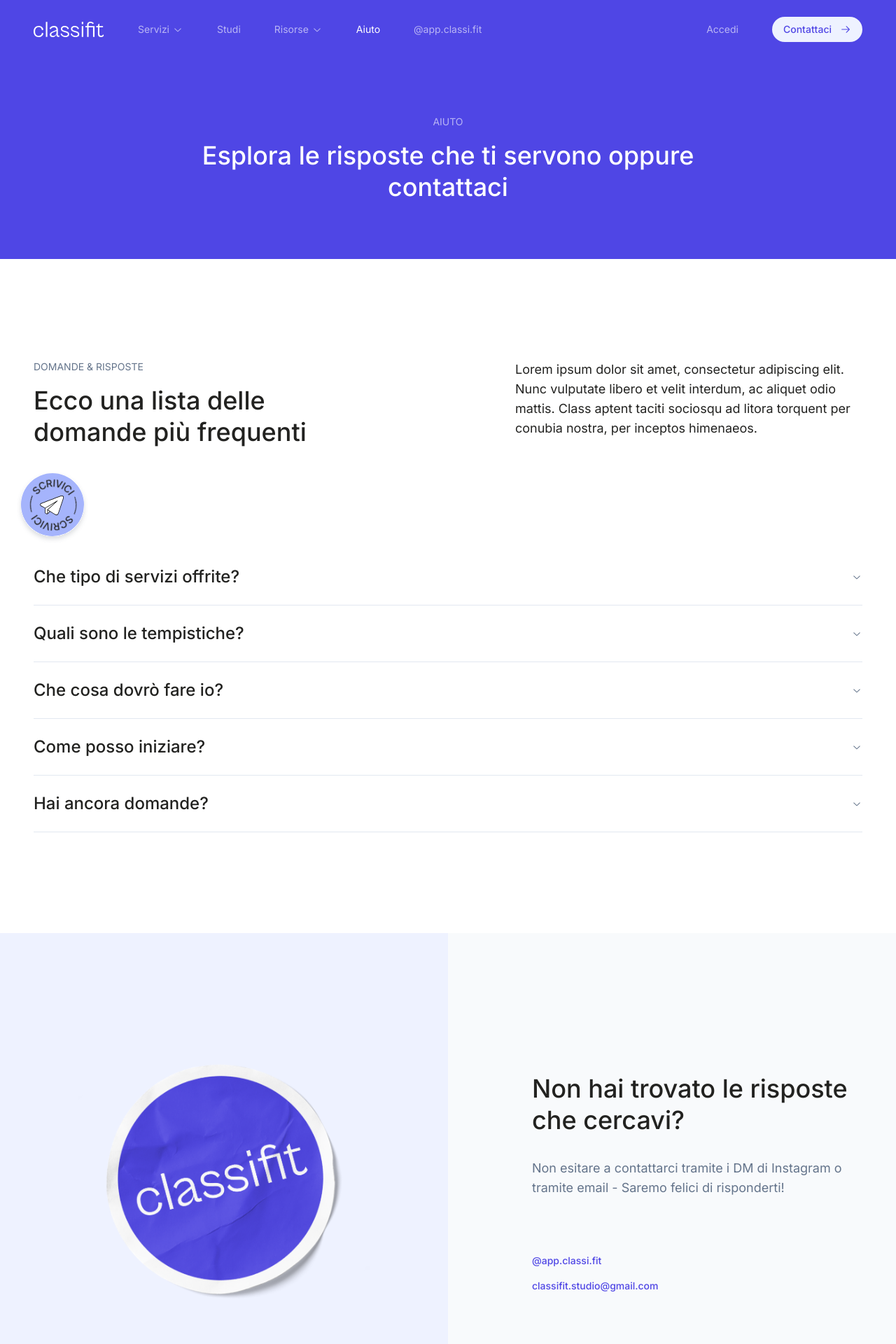
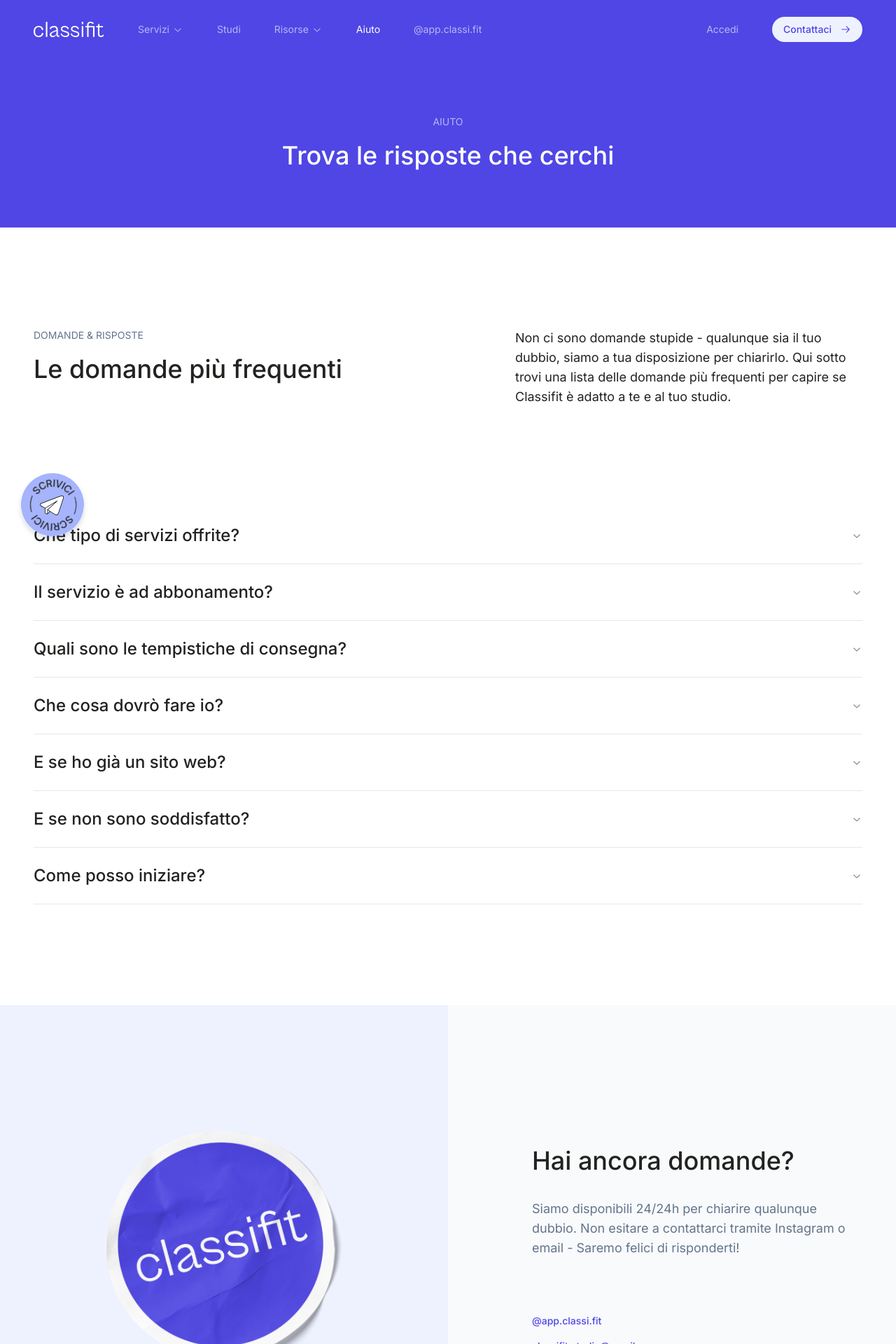
Before and after one commit to classifit/classifit-website, a Next.js app: page /aiuto in a window 1280 px wide. Shown: the top 1920 px of the page at 70% size. Built offline with nearby package versions, Linux system fonts and the light colour scheme.

Commit message:
help copy

```diff
--- a/app/aiuto/page.tsx
+++ b/app/aiuto/page.tsx
@@ -7,70 +7,118 @@
   AccordionItem,
   AccordionTrigger,
 } from "@/components/ui/accordion";
+import { Button } from "@/components/ui/button";
+import Link from "next/link";
 
 export default function Help() {
   return (
     <>
-      <PageTitle
-        subtitle="Aiuto"
-        title="Esplora le risposte che ti servono oppure contattaci"
-      />
+      <PageTitle subtitle="Aiuto" title="Trova le risposte che cerchi" />
       <Paragraph
         cta={false}
         subtitle
         subtitleText="Domande & Risposte"
-        title="Ecco una lista delle domande più frequenti"
-        body="Lorem ipsum dolor sit amet, consectetur adipiscing elit. Nunc vulputate libero et velit interdum, ac aliquet odio mattis. Class aptent taciti sociosqu ad litora torquent per conubia nostra, per inceptos himenaeos."
+        title="Le domande più frequenti"
+        body="Non ci sono domande stupide - qualunque sia il tuo dubbio, siamo a tua disposizione per chiarirlo. Qui sotto trovi una lista delle domande più frequenti per capire se Classifit è adatto a te e al tuo studio."
         bgColor="bg-light"
         textColor="text-light-foreground"
       />
       <div className="bg-light text-light-foreground">
         <div className="px-12 pt-0 pb-36 max-w-[1280px] mx-auto">
-          <Accordion type="single" collapsible>
+          <Accordion type="multiple">
             <AccordionItem value="item-1">
               <AccordionTrigger>Che tipo di servizi offrite?</AccordionTrigger>
               <AccordionContent>
-                Offri ai tuoi clienti la possibilità di prenotarsi alle lezioni
-                in completa autonomia attraverso un intuitivo e semplice sistema
-                di prenotazione.
+                Classifit è la soluzione completa per il tuo studio. Nei nostri
+                servizi sono compresi la realizzazione di un sito web
+                completamente su misura, un servizio di prenotazione online con
+                area riservata per i tuoi clienti e una piattaforma di gestione
+                per il calendario delle lezioni, pacchetti a crediti e gestione
+                iscritti. Naviga la sezione "Servizi" del nostro sito per
+                approfondire.
               </AccordionContent>
             </AccordionItem>
             <AccordionItem value="item-2">
-              <AccordionTrigger>Quali sono le tempistiche?</AccordionTrigger>
+              <AccordionTrigger>Il servizio è ad abbonamento?</AccordionTrigger>
               <AccordionContent>
-                Pianifica le lezioni in programma nel tuo calendario personale
-                per garantire una giornata senza intoppi e massimizzare i tuoi
-                guadagni.
+                No, i nostri servizi non richiedono abbonamenti mensili o
+                annuali. Sono disponibili attraverso pacchetti componibili con
+                un unico costo iniziale. Una volta effettuato il pagamento, non
+                ci saranno ulteriori spese e avrai accesso a tutti i nostri
+                prodotti e a qualsiasi nuova funzionalità futura senza costi
+                aggiuntivi. Per ulteriori informazioni e una stima
+                personalizzata, ti invitiamo a contattarci.
               </AccordionContent>
             </AccordionItem>
             <AccordionItem value="item-3">
-              <AccordionTrigger>Che cosa dovrò fare io?</AccordionTrigger>
+              <AccordionTrigger>
+                Quali sono le tempistiche di consegna?
+              </AccordionTrigger>
               <AccordionContent>
-                Monitora con facilità tutti i pacchetti acquistati e tieni
-                traccia del saldo residuo di crediti e della data di scadenza
-                per ciascun cliente.
+                Le tempistiche di consegna dei nostri servizi possono variare in
+                base alle specifiche richieste e alle esigenze del tuo studio.
+                Tuttavia, in genere consegnamo il tuo sito web su misura e il
+                sistema di gestione nel giro di una/due settimane dalla conferma
+                dell'ordine.
               </AccordionContent>
             </AccordionItem>
             <AccordionItem value="item-4">
-              <AccordionTrigger>Come posso iniziare?</AccordionTrigger>
+              <AccordionTrigger>Che cosa dovrò fare io?</AccordionTrigger>
               <AccordionContent>
-                Potenzia la tua presenza online e distingui il tuo marchio con
-                un sito web bello e funzionale, su misura per l&apos;identità
-                del tuo studio.
+                Per il sito web, dovrai solo raccontarci del tuo studio e
+                fornirci testi e immagini che desideri includere. Per il
+                gestionale, ci serviranno un indirizzo email per l'accesso e, se
+                hai dati pre-esistenti, le informazioni necessarie per il
+                trasferimento su Classifit. Il nostro team di supporto sarà a
+                tua disposizione per guidarti attraverso il processo e
+                assicurarsi che tutto sia configurato in modo efficiente.
               </AccordionContent>
             </AccordionItem>
             <AccordionItem value="item-5">
-              <AccordionTrigger>Hai ancora domande?</AccordionTrigger>
+              <AccordionTrigger>E se ho già un sito web?</AccordionTrigger>
               <AccordionContent>
-                Branding, Graphic Design, Social Media Marketing, materiali
-                promozionali: creiamo insieme tutto il necessario per il
-                successo del tuo studio.
+                Con il nostro Pacchetto Gestionale puoi comunque usufruire della
+                piattaforma di gestione e - se lo desideri - delle prenotazioni
+                online integrando il calendario Classifit nel tuo sito web.
+              </AccordionContent>
+            </AccordionItem>
+            <AccordionItem value="item-6">
+              <AccordionTrigger>E se non sono soddisfatto?</AccordionTrigger>
+              <AccordionContent>
+                Nessun problema. Con tutti i nostri pacchetti è compresa una
+                garanzia di rimborso al 100%. Nel migliore dei casi porti il tuo
+                studio ad un livello superiore, nel peggiore non hai perso
+                nulla. Nessun rischio.
+              </AccordionContent>
+            </AccordionItem>
+            <AccordionItem value="item-7">
+              <AccordionTrigger>Come posso iniziare?</AccordionTrigger>
+              <AccordionContent>
+                Contattaci via{" "}
+                <Link
+                  href="mailto:classifit.studio@gmail.com"
+                  className="text-primary hover:underline"
+                >
+                  email
+                </Link>{" "}
+                o scrivici su{" "}
+                <Link
+                  href="https://www.instagram.com/app.classi.fit/"
+                  className="text-primary hover:underline"
+                  target="_blank"
+                >
+                  Instagram
+                </Link>
+                , verrai ricontattato nel giro di qualche ora.
               </AccordionContent>
             </AccordionItem>
           </Accordion>
         </div>
       </div>
-      <About title="Non hai trovato le risposte che cercavi?" body="Non esitare a contattarci tramite i DM di Instagram o tramite email - Saremo felici di risponderti!"/>
+      <About
+        title="Hai ancora domande?"
+        body="Siamo disponibili 24/24h per chiarire qualunque dubbio. Non esitare a contattarci tramite Instagram o email - Saremo felici di risponderti!"
+      />
     </>
   );
 }
--- a/app/studi/page.tsx
+++ b/app/studi/page.tsx
@@ -8,7 +8,7 @@
     <>
       <PageTitle
         subtitle="studi"
-        title="Gli studi con cui collaboriamo"
+        title="Sei in buona compagnia"
       />
       <Paragraph
         cta
```
